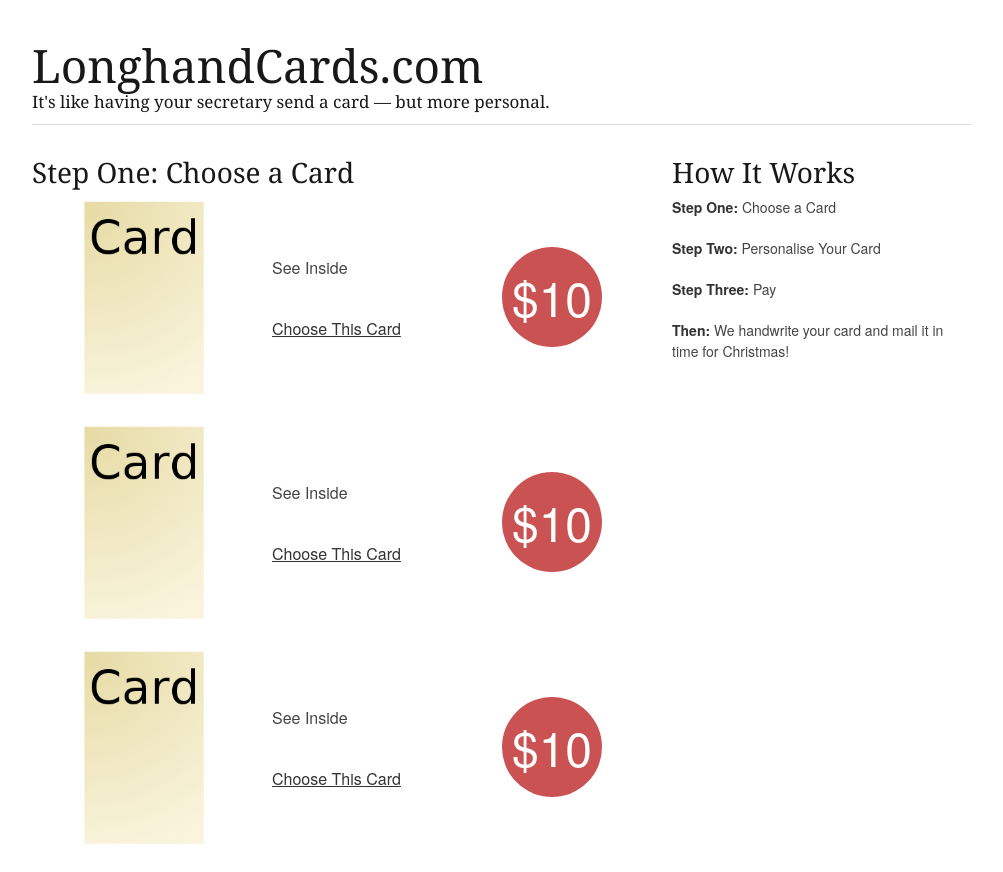
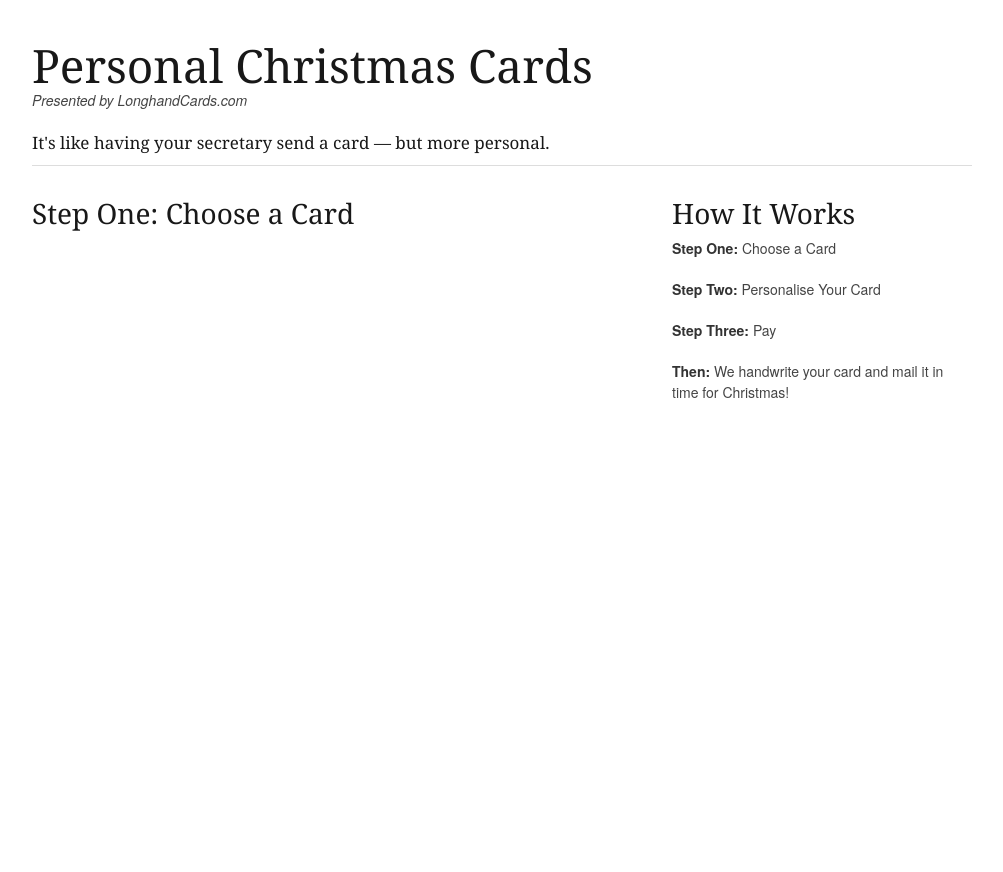
Before and after one commit to tobyjsullivan/longhandcards, a PHP site: page / in a window 1280 px wide. Shown: the whole page, without its empty margins (138-1141 px from the left). After the commit the page ends 398 px from the top, so only its background shows below. Run offline with PHP 8.4, Linux system fonts and the light colour scheme; data that the repository does not hold is empty; a stand-in replaces the project's code that opens the database connection.

Commit message:
Implemented DB-driven card list and added postal code field

```diff
--- /dev/null
+++ b/footer.php
@@ -0,0 +1,7 @@
+<div class="one-third column">
+	<h3>How It Works</h3>
+	<p><strong>Step One:</strong> Choose a Card</p>
+	<p><strong>Step Two:</strong> Personalise Your Card</p>
+	<p><strong>Step Three:</strong> Pay</p>
+	<p><strong>Then:</strong> We handwrite your card and mail it in time for Christmas!</p>
+</div>
--- /dev/null
+++ b/header.php
@@ -0,0 +1,6 @@
+<div class="sixteen columns">
+	<h1 class="remove-bottom" style="margin-top: 40px">Personal Christmas Cards</h1>
+	<p><em>Presented by LonghandCards.com</em></p>
+	<h5>It's like having your secretary send a card &mdash; but more personal.</h5>
+	<hr />
+</div>
--- a/index.php
+++ b/index.php
@@ -1,3 +1,6 @@
+<?php
+require_once('mysql_connect.php');
+?>
 <!DOCTYPE html>
 <!--[if lt IE 7 ]><html class="ie ie6" lang="en"> <![endif]-->
 <!--[if IE 7 ]><html class="ie ie7" lang="en"> <![endif]-->
@@ -45,46 +48,39 @@
 	<!-- Delete everything in this .container and get started on your own site! -->
 
 	<div class="container">
-
-		<div class="sixteen columns">
-			<h1 class="remove-bottom" style="margin-top: 40px">LonghandCards.com</h1>
-			<h5>It's like having your secretary send a card &mdash; but more personal.</h5>
-			<hr />
-		</div>
+		<?php require_once('header.php'); ?>
 
 		<div class="two-thirds column">
 			<h3>Step One: Choose a Card</h3>
 			<?php
-			for($i = 0; $i < 3 ; $i++) {
+			$card_res = $db->query("SELECT id, display_name FROM cards ORDER BY id ASC");
+
+			while($card_row = $card_res->fetch_assoc()) {
 			?>
 			<div class="row card-listing">
-				<div class="four columns alpha">
-					<p class="card-preview">
+				<div class="four columns alpha card-preview">
+					<p>
 						<img src="images/placeholder_card.png">
 					</p>
+					<p><?= $card_row['display_name'] ?></p>
 				</div>
 				<div class="four columns omega">
 					<div class="card-options">
 						<p>See Inside</p>
-						<p><a href="personalise.php?card=0001">Choose This Card</a></p>
+						<p><a href="<?= "personalise.php?card=".$card_row['id'] ?>">Choose This Card</a></p>
 					</div>
 				</div>
 				<div class="two columns">
 					<p class="card-price">$10</p>
 				</div>
 			</div>
+			<hr />
 			<?php
 			}
 			?>
 		</div>
 
-		<div class="one-third column">
-			<h3>How It Works</h3>
-			<p><strong>Step One:</strong> Choose a Card</p>
-			<p><strong>Step Two:</strong> Personalise Your Card</p>
-			<p><strong>Step Three:</strong> Pay</p>
-			<p><strong>Then:</strong> We handwrite your card and mail it in time for Christmas!</p>
-		</div>
+		<?php require_once('footer.php'); ?>
 
 	</div><!-- container -->
 
--- /dev/null
+++ b/mysql_connect.php
@@ -0,0 +1,9 @@
+<?php
+require_once('mysql_config.php');
+
+$db = new mysqli($MYSQL_HOSTNAME, $MYSQL_USERNAME, $MYSQL_PASSWORD, $MYSQL_DATABASE);
+
+if ($db->connect_errno) {
+    die("Failed to connect to database: (" . $db->connect_errno . ") " . $db->connect_error);
+}
+?>
--- a/stylesheets/greeting-home.css
+++ b/stylesheets/greeting-home.css
@@ -2,13 +2,13 @@
 	/* background-color: #fffcfc; */
 }
 
-p.card-preview {
+div.card-preview p {
 	text-align: center;
 	margin: 0;
 	padding: 0;
 }
 
-p.card-preview img {
+div.card-preview p img {
 	max-width: 200px;
 	max-height: 200px;
 	margin: 0;
```
Also changed, not shown: personalise.php (+5 -12 lines), process.php (+3 -12 lines), sql/greetings.sql (+2 -11 lines).
